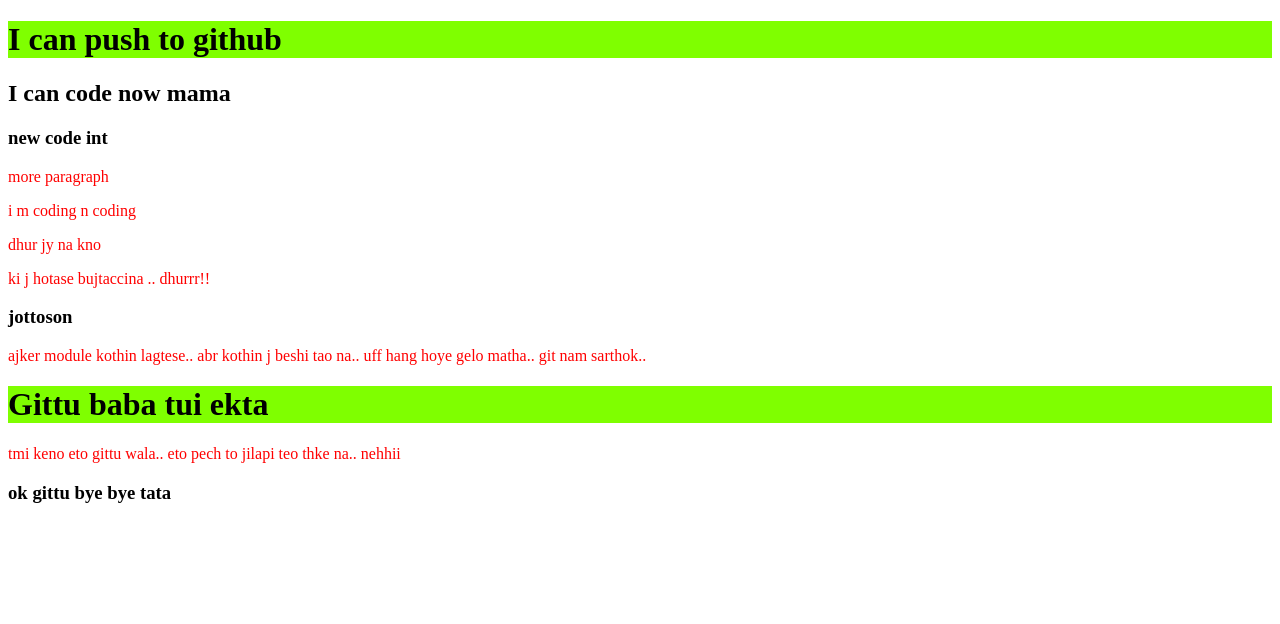
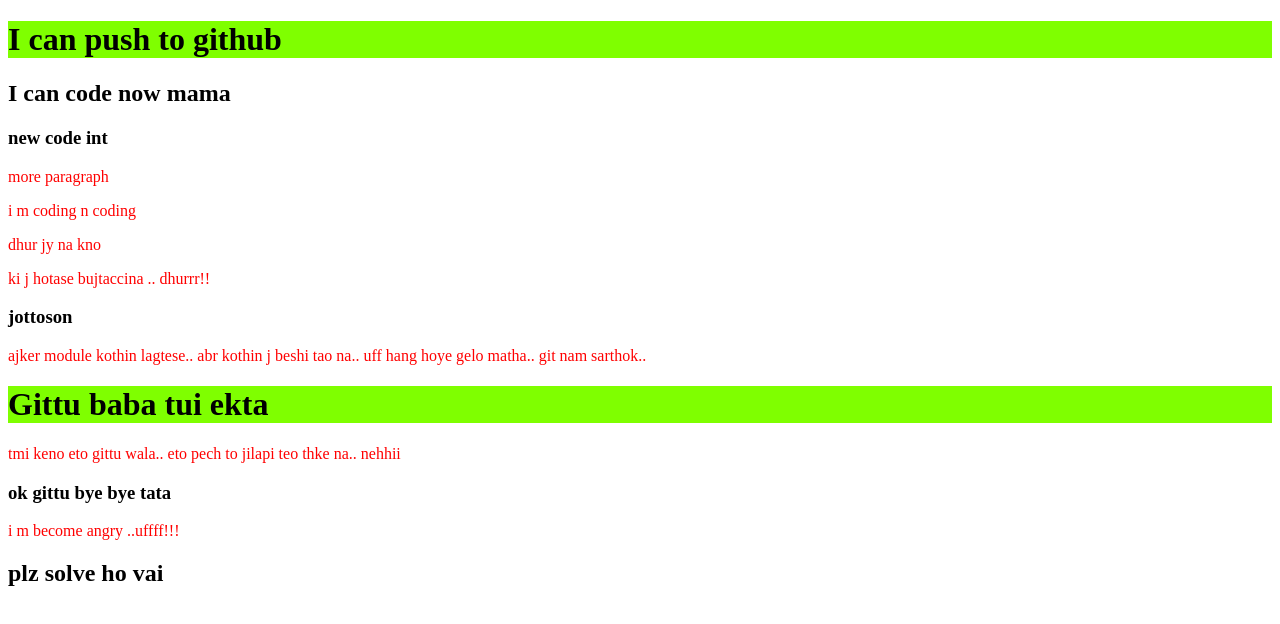
Before and after one commit to sadiafrin/my-second-repo, a plain HTML site: page index.html in a window 1280 px wide. Drawn offline with Linux system fonts and the light colour scheme.

Commit message:
p,h tag added

```diff
--- a/index.html
+++ b/index.html
@@ -22,6 +22,8 @@
         <p>tmi keno eto gittu wala.. eto pech to jilapi teo thke na.. nehhii
     </p>
     <h3>ok gittu bye bye tata</h3>
+    <p>i m become angry ..uffff!!!</p>
+    <h2>plz solve ho vai</h2>
 </body>
 
 </html>
```
